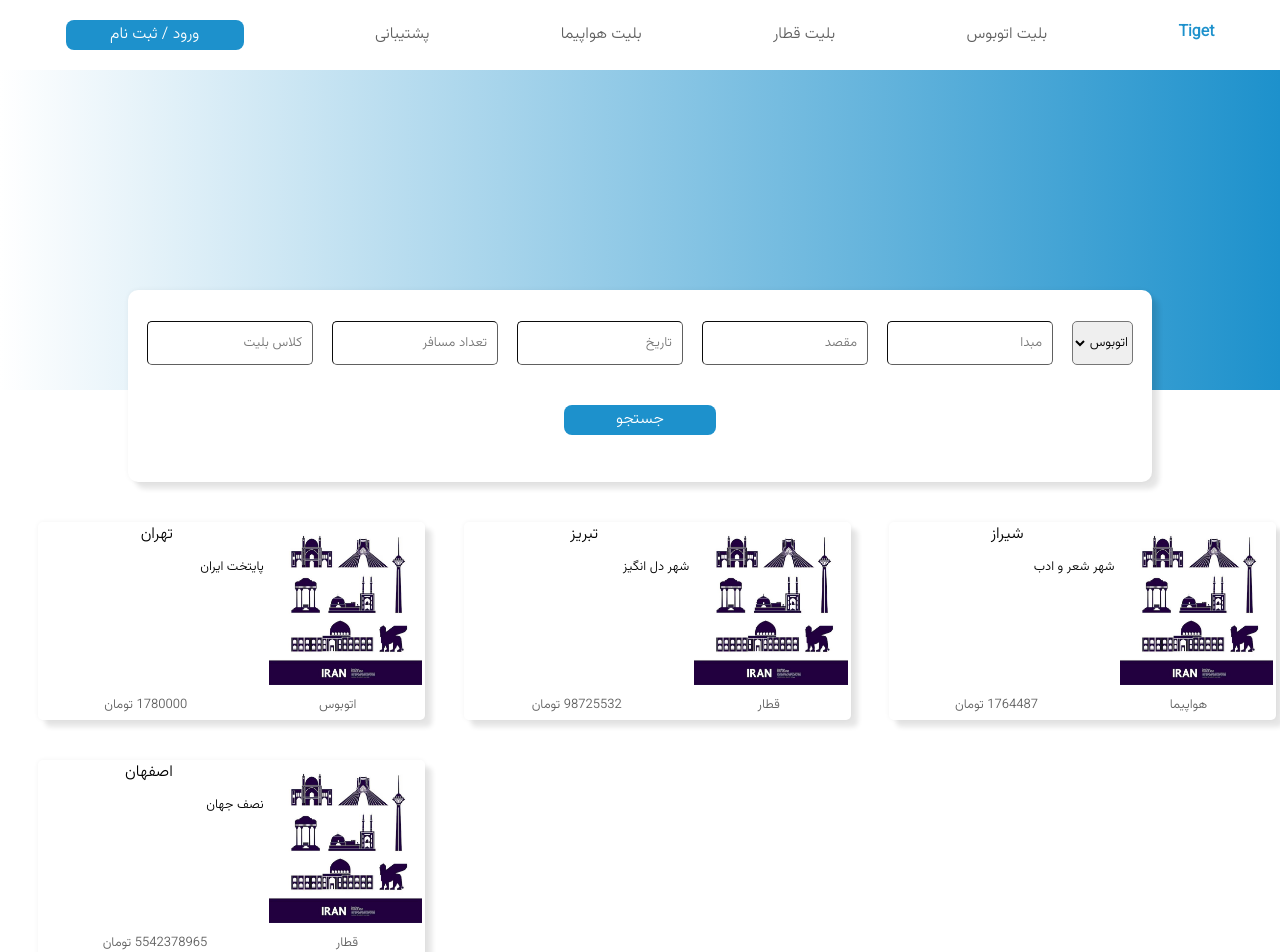
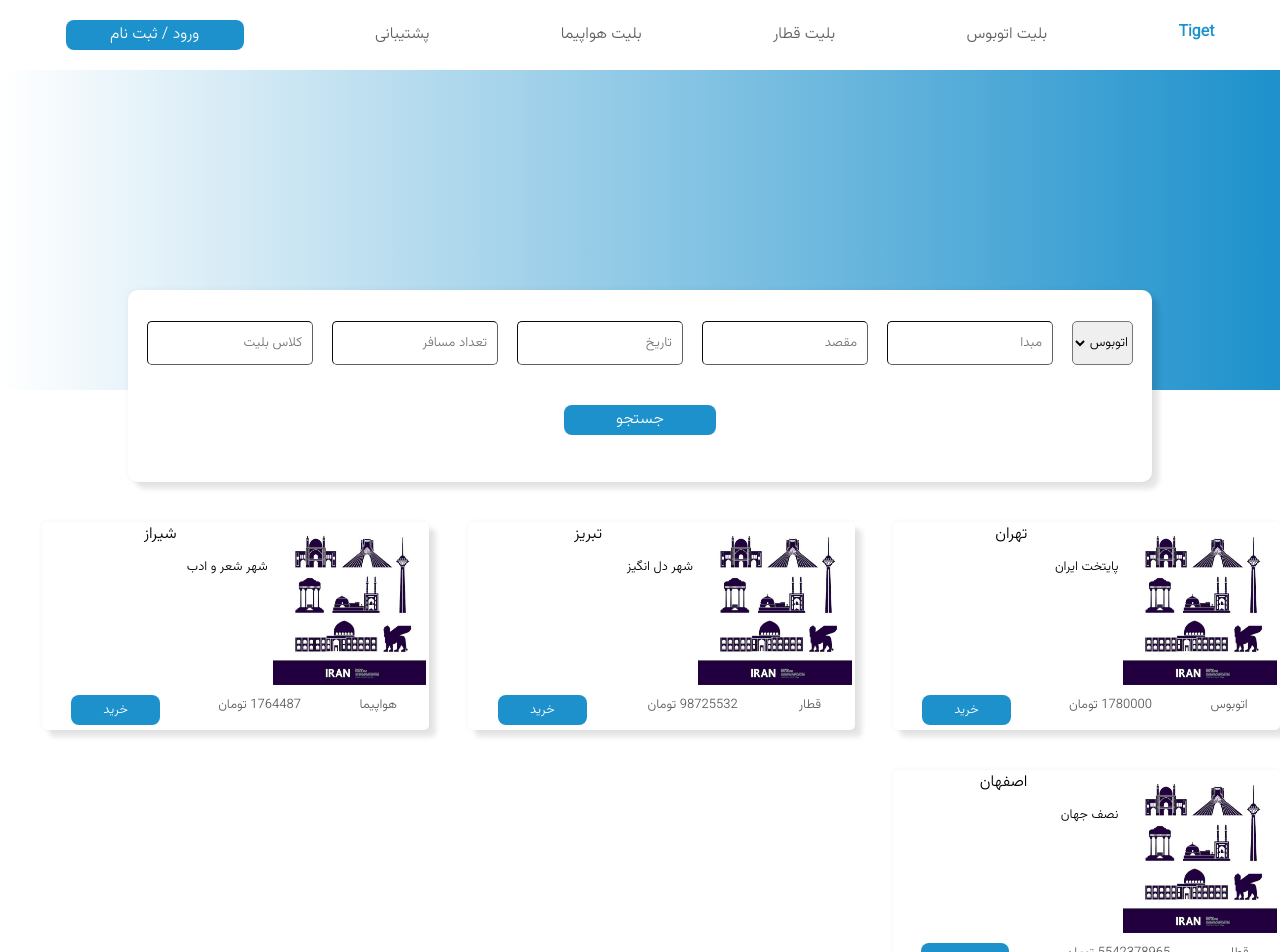
Before and after one commit to TiGet-SBU/TiGet_Frontend, a React (Create React App) app in the folder tiget-front/: page / in a window 1280 px wide. Shown: the top 952 px of the page. Built offline with nearby package versions, Linux system fonts and the light colour scheme.

Commit message:
minor changes to description card

```diff
--- a/tiget-front/src/Components/Description-card/DescriptionCard.tsx
+++ b/tiget-front/src/Components/Description-card/DescriptionCard.tsx
@@ -1,6 +1,7 @@
 import React from 'react';
 import './DescriptionCard.css';
 import { Ticket } from '../../FakeData/fakeData';
+import Button from '../Button/Button';
 export const DescriptionCard : React.FC<{ ticket: Ticket}> = ({ticket}) => {
   return (
     <div className='card-holder'>
@@ -24,6 +25,7 @@ export const DescriptionCard : React.FC<{ ticket: Ticket}> = ({ticket}) => {
         <div>
           {ticket.price} تومان
         </div>
+        <Button text='خرید' onClick={()=>true}/>
       </div>
     </div>
   )
--- a/tiget-front/src/Pages/LandingPage/LandingPage.css
+++ b/tiget-front/src/Pages/LandingPage/LandingPage.css
@@ -16,4 +16,5 @@
 .search-card-holder{
     display: flex;
     flex-wrap: wrap;
+    direction: rtl;
 }
```
